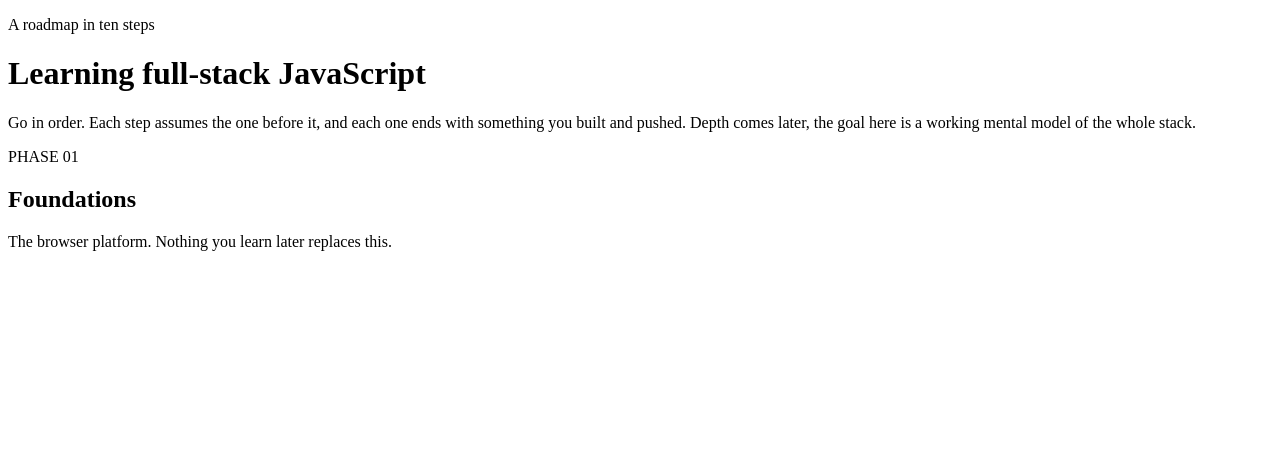
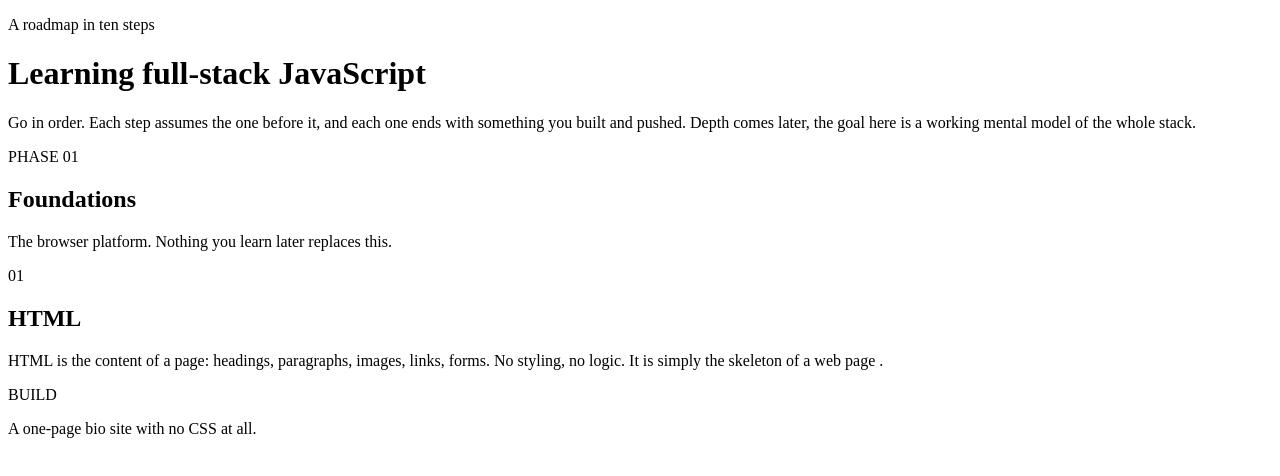
Before and after one commit to AdamKirikisla/learning-fullstack-js, a React (Vite) app in the folder learning-fullstack-js/: page / in a window 1280 px wide. Shown: the top 476 px of the page. Built offline with nearby package versions, Linux system fonts and the light colour scheme.

Commit message:
add HTML card

```diff
--- a/learning-fullstack-js/src/Components/Main/Foundations.jsx
+++ b/learning-fullstack-js/src/Components/Main/Foundations.jsx
@@ -1,9 +1,13 @@
+import HTML from "./Foundations/HTML"
+
 export default function Foundations(){
     return(
         <>
         <p>PHASE 01</p>
         <h2>Foundations</h2>
         <p>The browser platform. Nothing you learn later replaces this.</p>
+        <HTML />
+
 
         </>
 
--- /dev/null
+++ b/learning-fullstack-js/src/Components/Main/Foundations/HTML.jsx
@@ -0,0 +1,16 @@
+export default function HTML(){
+    return(
+
+        <div className="card">
+            <p>01</p>
+            <h2>HTML</h2>
+            <p>HTML is the content of a page: headings, paragraphs, images, links, forms.
+                No styling, no logic. It is simply the skeleton of a web page .</p>
+            <span>BUILD</span>
+            <p>A one-page bio site with no CSS at all.</p>
+
+
+        </div>
+
+    )
+}
```
